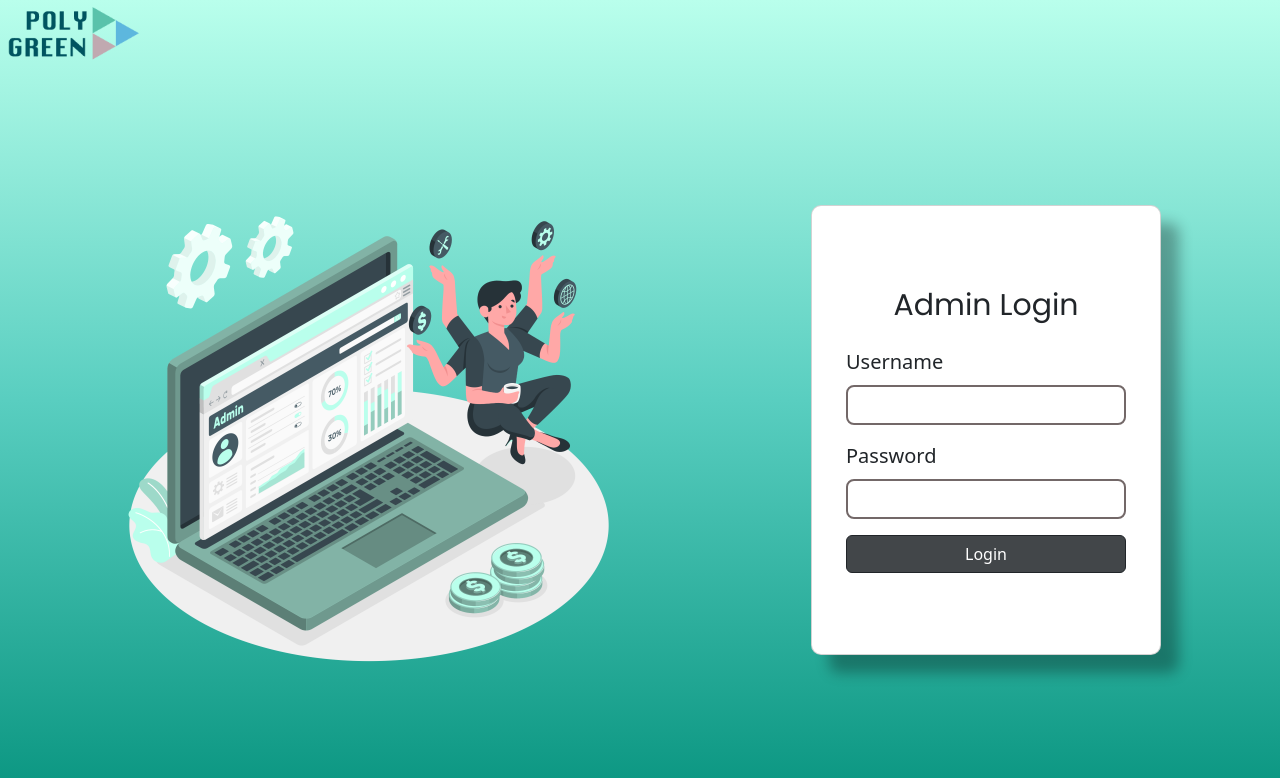
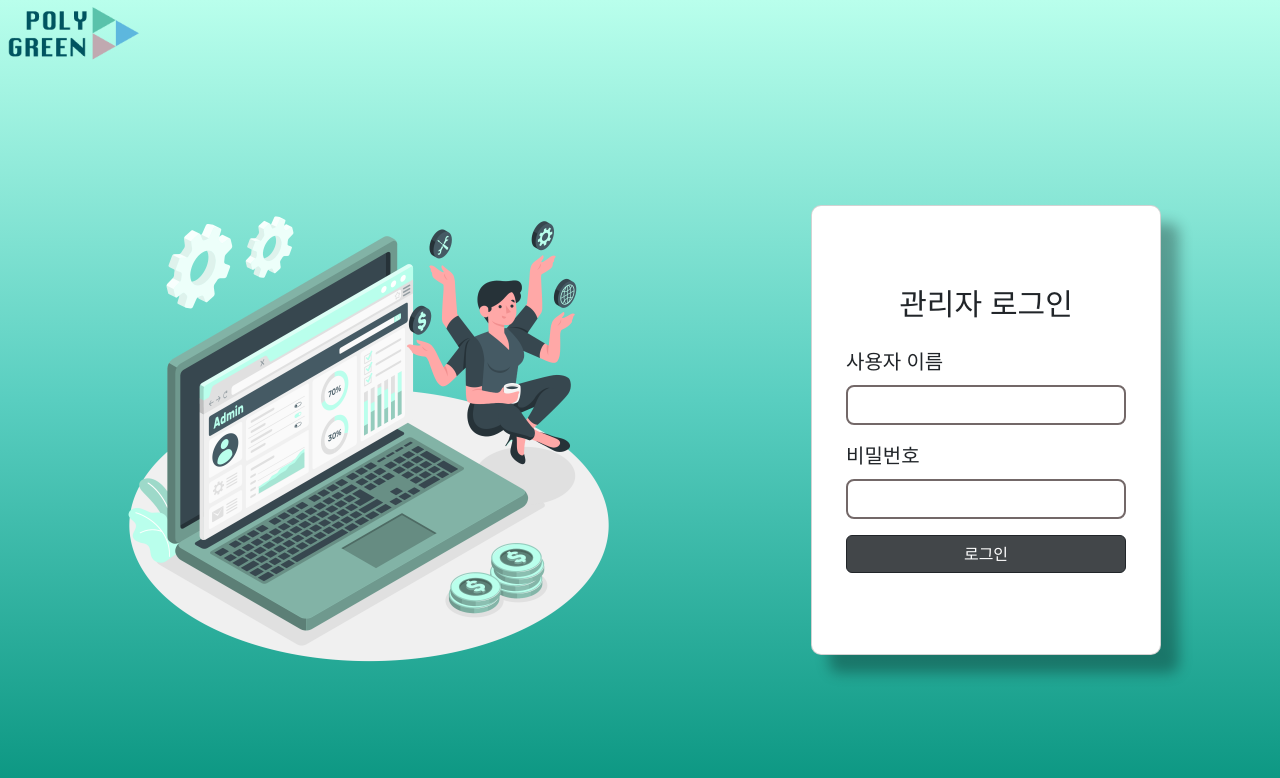
Before and after one commit to praneswara/polygreen, a Flask app: template templates/admin/login.html in a window 1280 px wide. Shown: the top 778 px of the page. Run offline with Flask 3, Linux system fonts and the light colour scheme; the template is opened without the code that fills it, so the values that code supplies are empty; some libraries are stand-ins or nearby versions.

Commit message:
Update login.html

```diff
--- a/templates/admin/login.html
+++ b/templates/admin/login.html
@@ -23,17 +23,17 @@
 
     <div class="card admin-card d-flex align-items-center justify-content-center">
       <div class="d-flex align-items-center justify-content-center flex-column outer">
-        <h3 class="text-center text mb-4">Admin Login</h3>
+        <h3 class="text-center text mb-4">관리자 로그인</h3>
         <form method="POST">
           <div class="mb-3">
-            <label class="form-label fs-5">Username</label>
+            <label class="form-label fs-5">사용자 이름</label>
             <input type="text" name="username"  id="input-box1" class="form-control" required>
           </div>
           <div class="mb-3">
-            <label class="form-label fs-5">Password</label>
+            <label class="form-label fs-5">비밀번호</label>
             <input type="password" name="password" id="input-box2" class="form-control" required>
           </div>
-          <button type="submit" class="btn btn-dark button w-100">Login</button>
+          <button type="submit" class="btn btn-dark button w-100">로그인</button>
         </form>
       </div>
 
```
